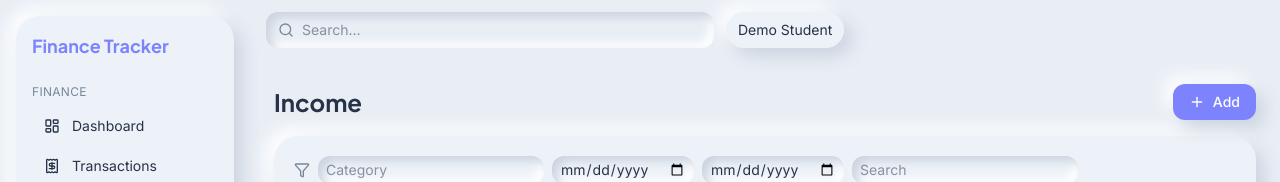
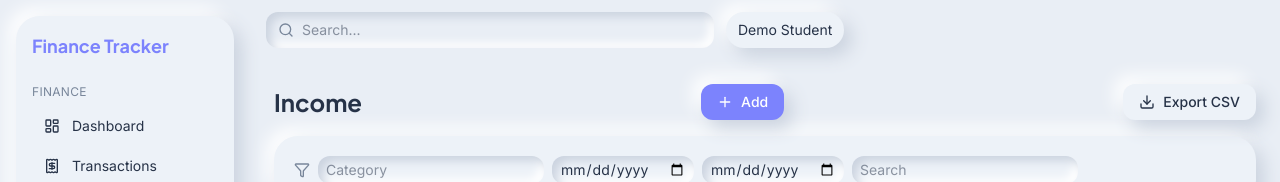
Before and after one commit to 77anuj77/Aourora, a React (Vite) app in the folder frontend/: page /income in a window 1280 px wide. Shown: the top 182 px of the page. Built offline with nearby package versions, Linux system fonts and the light colour scheme; no server answers.

Commit message:
Add hover effects, live data refresh, CSV export

```diff
--- a/frontend/src/components/TransactionManager.tsx
+++ b/frontend/src/components/TransactionManager.tsx
@@ -3,7 +3,7 @@ import { useQuery, useMutation, useQueryClient } from '@tanstack/react-query';
 import { financeApi } from '../services/finance';
 import SoftCard from './ui/SoftCard';
 import Button from './ui/Button';
-import { Plus, Trash2, Edit2, Filter } from 'lucide-react';
+import { Plus, Trash2, Edit2, Filter, Download } from 'lucide-react';
 import { z } from 'zod';
 import { useForm } from 'react-hook-form';
 import { zodResolver } from '@hookform/resolvers/zod';
@@ -48,6 +48,17 @@ export default function TransactionManager({ fixedType }: { fixedType?: 'income'
     else createMut.mutate(d);
   };
 
+  const exportCsv = async () => {
+    try {
+      const text = await financeApi.exportCsv({ ...filters, ...(fixedType ? { type: fixedType } : {}) });
+      const blob = new Blob([text], { type: 'text/csv' });
+      const url = URL.createObjectURL(blob);
+      const a = document.createElement('a');
+      a.href = url; a.download = 'transactions.csv'; a.click();
+      URL.revokeObjectURL(url);
+    } catch (e) { alert('Export failed'); }
+  };
+
   return (
     <div className="space-y-4">
       <div className="flex items-center justify-between flex-wrap gap-3">
@@ -55,6 +66,7 @@ export default function TransactionManager({ fixedType }: { fixedType?: 'income'
         <Button onClick={() => { setEditing(null); setShowForm(v => !v); reset({ user_id: 1, type: fixedType || 'expense', amount: 0, category: '', description: '', date: new Date().toISOString().slice(0, 10) }); }}>
           <Plus size={16} /> Add
         </Button>
+        <Button variant="secondary" onClick={exportCsv}><Download size={16} /> Export CSV</Button>
       </div>
 
       <SoftCard>
--- a/frontend/src/index.css
+++ b/frontend/src/index.css
@@ -36,3 +36,13 @@ h1, h2, h3 { font-family: 'Plus Jakarta Sans', system-ui, sans-serif; }
 @media (prefers-reduced-motion: reduce) {
   * { transition: none !important; animation: none !important; }
 }
+
+
+.soft-card { transition: transform 180ms ease, box-shadow 180ms ease; }
+.soft-card:hover { transform: translateY(-2px); box-shadow: 10px 10px 22px #cbd3df, -10px -10px 22px #ffffff; }
+.soft-btn { transition: transform 150ms ease, box-shadow 150ms ease; }
+.soft-btn:hover { transform: translateY(-1px); }
+tr:hover { background: rgba(124,131,253,0.06); }
+a:hover { color: var(--primary); }
+button:hover { opacity: 0.9; }
+.soft-input:focus { outline: 2px solid var(--primary); }
--- a/frontend/src/pages/QueryStudio.tsx
+++ b/frontend/src/pages/QueryStudio.tsx
@@ -4,7 +4,7 @@ import { dbApi } from '../services/database';
 import SoftCard from '../components/ui/SoftCard';
 import Button from '../components/ui/Button';
 import Editor from '@monaco-editor/react';
-import { Play, RefreshCw } from 'lucide-react';
+import { Play, RefreshCw, Download } from 'lucide-react';
 
 
 function parseVal(v: any) {
@@ -207,6 +207,18 @@ export default function QueryStudio() {
     } catch {}
   }
 
+  const exportLiveCsv = () => {
+    const rows = liveRows?.rows || [];
+    if (!rows.length) return;
+    const headers = Object.keys(rows[0]);
+    const csv = [headers.join(','), ...rows.map((r: any) => headers.map(h => JSON.stringify(r[h] ?? '')).join(','))].join('\n');
+    const blob = new Blob([csv], { type: 'text/csv' });
+    const url = URL.createObjectURL(blob);
+    const a = document.createElement('a');
+    a.href = url; a.download = `${dataset}_live.csv`; a.click();
+    URL.revokeObjectURL(url);
+  };
+
   useEffect(() => { refreshRows(); }, [dataset, dbType]);
 
   const opsSql = ['insert', 'select', 'update', 'delete', 'join', 'aggregate'];
@@ -374,7 +386,10 @@ export default function QueryStudio() {
         <SoftCard className="space-y-3">
           <div className="flex items-center justify-between">
             <h2 className="font-semibold">Live Data / Results</h2>
-            <button onClick={refreshRows}><RefreshCw size={16} /></button>
+            <div className="flex gap-2">
+              <button onClick={exportLiveCsv} title="Export CSV"><Download size={16} /></button>
+              <button onClick={refreshRows}><RefreshCw size={16} /></button>
+            </div>
           </div>
           {result?.rows && result.rows.length > 0 && (
             <div className="overflow-x-auto mb-3">
```
